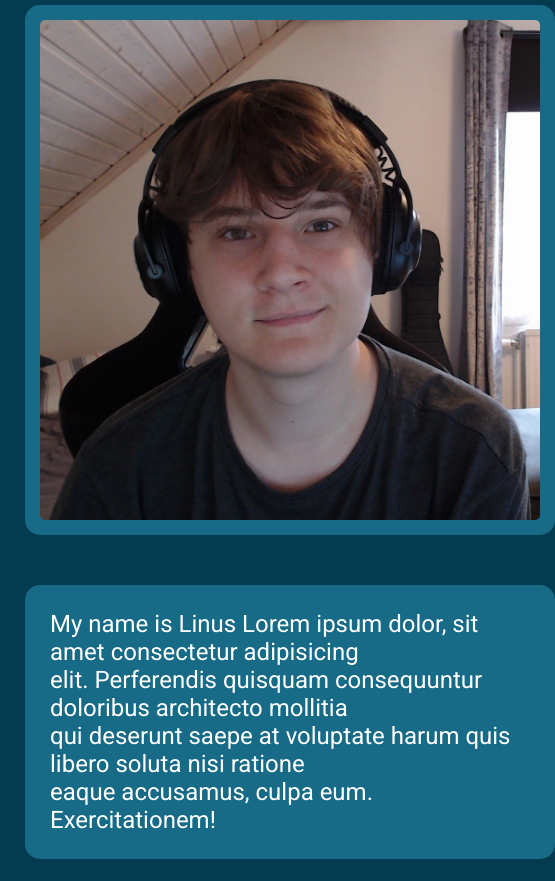
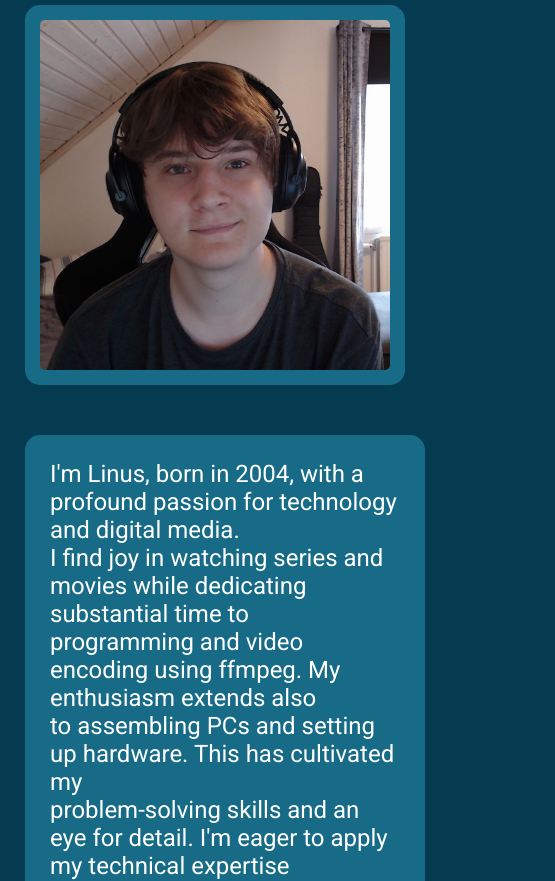
Before and after one commit to Lethargy00/CV-Portfolio, a plain HTML site: page index.html in a window 390 px wide. Shown: the part 200-1081 px from the top of the page, 555 px wide, since content can reach past the window. Drawn offline with Linux system fonts and the light colour scheme.

Commit message:
Added some text to home page

```diff
--- a/CSS/styles.css
+++ b/CSS/styles.css
@@ -80,7 +80,7 @@ footer {
     align-items: center;
 }
 
-@media (max-width: 1000px) {
+@media (max-width: 1150px) {
     .container{
         flex-wrap: wrap;
     }
@@ -92,6 +92,12 @@ footer {
     }
     .name {
         margin-top: 30px;
+    }
+    .box img {
+        width: 350px;
+    }
+    .box p {
+        min-width: 350px;
     }
 }
 
--- a/index.html
+++ b/index.html
@@ -40,13 +40,16 @@
       </div>
       <div class="box">
         <p>
-          My name is Linus Lorem ipsum dolor, sit amet consectetur adipisicing
-          <br />
-          elit. Perferendis quisquam consequuntur doloribus architecto mollitia
-          <br />
-          qui deserunt saepe at voluptate harum quis libero soluta nisi ratione
-          <br />
-          eaque accusamus, culpa eum. Exercitationem!
+          I'm Linus, born in 2004, with a profound passion for technology and
+          digital media. <br />
+          I find joy in watching series and movies while dedicating substantial
+          time to <br />
+          programming and video encoding using ffmpeg. My enthusiasm extends
+          also <br />to assembling PCs and setting up hardware. This has
+          cultivated my <br />problem-solving skills and an eye for detail. I'm
+          eager to apply my technical expertise <br />
+          and creativity to multimedia projects, always up for new challenges
+          and opportunities.
         </p>
       </div>
     </div>
```
